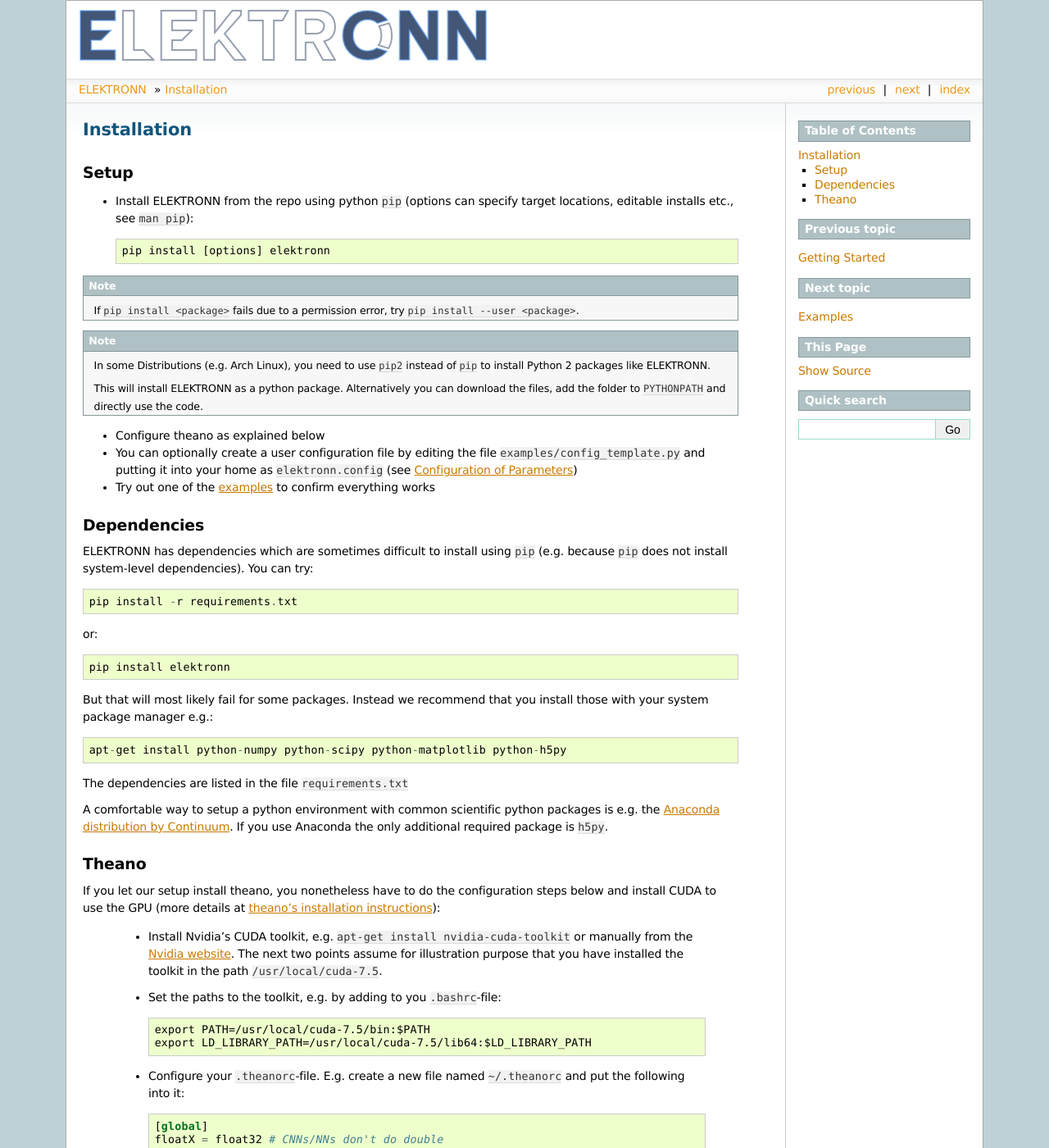
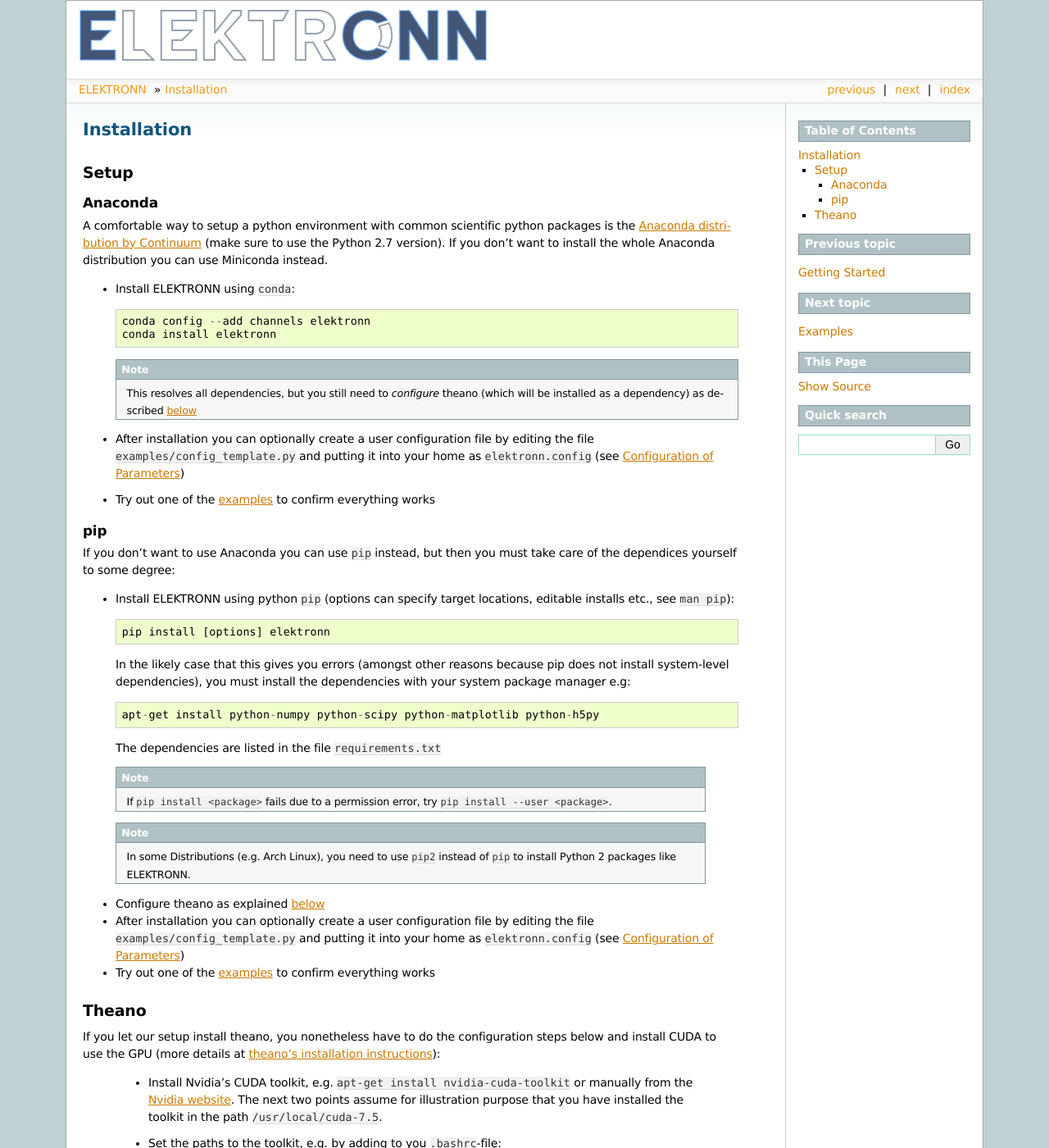
Before and after one commit to ELEKTRONN/ELEKTRONN, a Sphinx documentation site: the page built from doc/Installation.rst, in a window 1280 px wide and 1400 px high. Shown: the whole window at 82% size. Built offline with Sphinx 7.4.7, drawn with Linux system fonts in a browser that asks for light colours; formulas are drawn with MathJax 3.

Commit message:
documentation

```diff
--- a/doc/Installation.rst
+++ b/doc/Installation.rst
@@ -8,41 +8,48 @@
 Setup
 =====
 
-* Install ELEKTRONN from the repo using python ``pip`` (options can specify target locations, editable installs etc., see ``man pip``)::
+Anaconda
+########
+
+A comfortable way to setup a python environment with common scientific python packages is the `Anaconda distribution by Continuum <https://store.continuum.io/cshop/anaconda/>`_ (make sure to use the Python 2.7 version). If you don't want to install the whole Anaconda distribution you can use Miniconda instead.
+
+* Install ELEKTRONN using  ``conda``::
+
+    conda config --add channels elektronn
+    conda install elektronn
+
+  .. Note::
+    This resolves all dependencies, but you still need to *configure* theano (which will be installed as a dependency) as described :ref:`below <theano>`
+
+* After installation you can optionally create a user configuration file by editing the file ``examples/config_template.py`` and putting it into your home as ``elektronn.config`` (see :ref:`configuration`)
+* Try out one of the :ref:`examples <examples>` to confirm everything works
+
+pip
+###
+
+If you don't want to use Anaconda you can use ``pip`` instead, but then you must take care of the dependices yourself to some degree:
+
+*  Install ELEKTRONN using python ``pip`` (options can specify target locations, editable installs etc., see ``man pip``)::
 
     pip install [options] elektronn
 
-.. Note::
-  If ``pip install <package>`` fails due to a permission error, try ``pip install --user <package>``.
+   In the likely case that this gives you errors (amongst other reasons because pip does not install system-level dependencies), you must install the dependencies with your system package manager e.g::
 
-.. Note::
-  In some Distributions (e.g. Arch Linux), you need to use ``pip2`` instead of ``pip`` to install Python 2 packages like ELEKTRONN.
+    apt-get install python-numpy python-scipy python-matplotlib python-h5py
 
-  This will install ELEKTRONN as a python package. Alternatively you can download the files, add the folder to ``PYTHONPATH`` and directly use the code.
+  The dependencies are listed in the file ``requirements.txt``
 
-* Configure theano as explained below
-* You can optionally create a user configuration file by editing the file ``examples/config_template.py`` and putting it into your home as ``elektronn.config`` (see :ref:`configuration`)
+  .. Note::
+    If ``pip install <package>`` fails due to a permission error, try ``pip install --user <package>``.
+
+  .. Note::
+    In some Distributions (e.g. Arch Linux), you need to use ``pip2`` instead of ``pip`` to install Python 2 packages like ELEKTRONN.
+
+* Configure theano as explained :ref:`below <theano>`
+* After installation you can optionally create a user configuration file by editing the file ``examples/config_template.py`` and putting it into your home as ``elektronn.config`` (see :ref:`configuration`)
 * Try out one of the :ref:`examples <examples>` to confirm everything works
 
-
-Dependencies
-============
-
-ELEKTRONN has dependencies which are sometimes difficult to install using ``pip`` (e.g. because ``pip`` does not install system-level dependencies). You can try::
-
-  pip install -r requirements.txt
-
-or::
-
-  pip install elektronn
-
-But that will most likely fail for some packages. Instead we recommend that you install those with your system package manager e.g.::
-
-  apt-get install python-numpy python-scipy python-matplotlib python-h5py
-
-The dependencies are listed in the file ``requirements.txt``
-
-A comfortable way to setup a python environment with common scientific python packages is e.g. the `Anaconda distribution by Continuum <https://store.continuum.io/cshop/anaconda/>`_. If you use Anaconda the only additional required package is ``h5py``.
+.. _theano:
 
 Theano
 ======
@@ -68,7 +75,7 @@
 		[cuda]
 		root = /usr/local/cuda-7.5/
 
-  .. Note::
-    If you want to use the command line option of ``elektronn-train`` to select a GPU device you can leave out setting a device value here
+    .. Note::
+      If you want to use the command line option of ``elektronn-train`` to select a GPU device you can leave out setting a device value here
 
   * You might be interested in using cuDNN which is an optimised CUDA library for CNNs (`theano's instructions <http://www.deeplearning.net/software/theano/library/sandbox/cuda/dnn.html?highlight=cudnn>`_).
```
